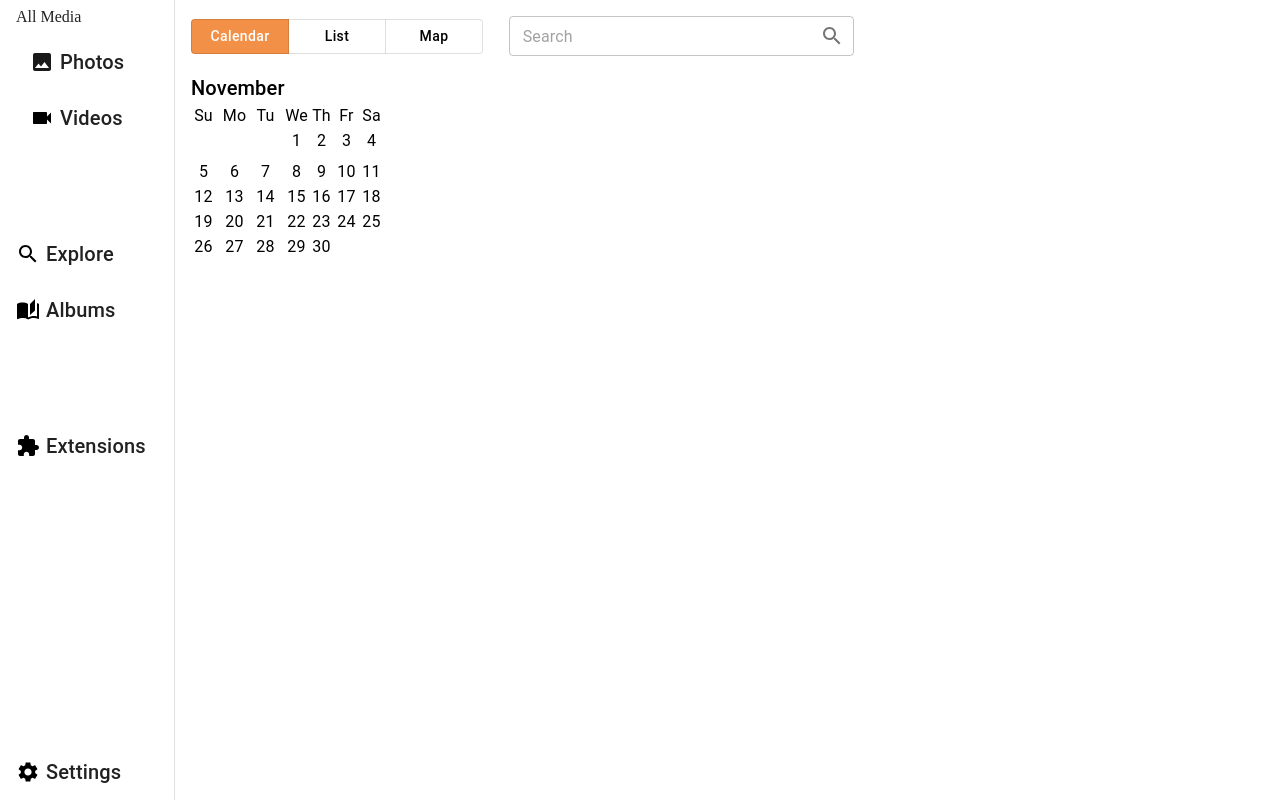
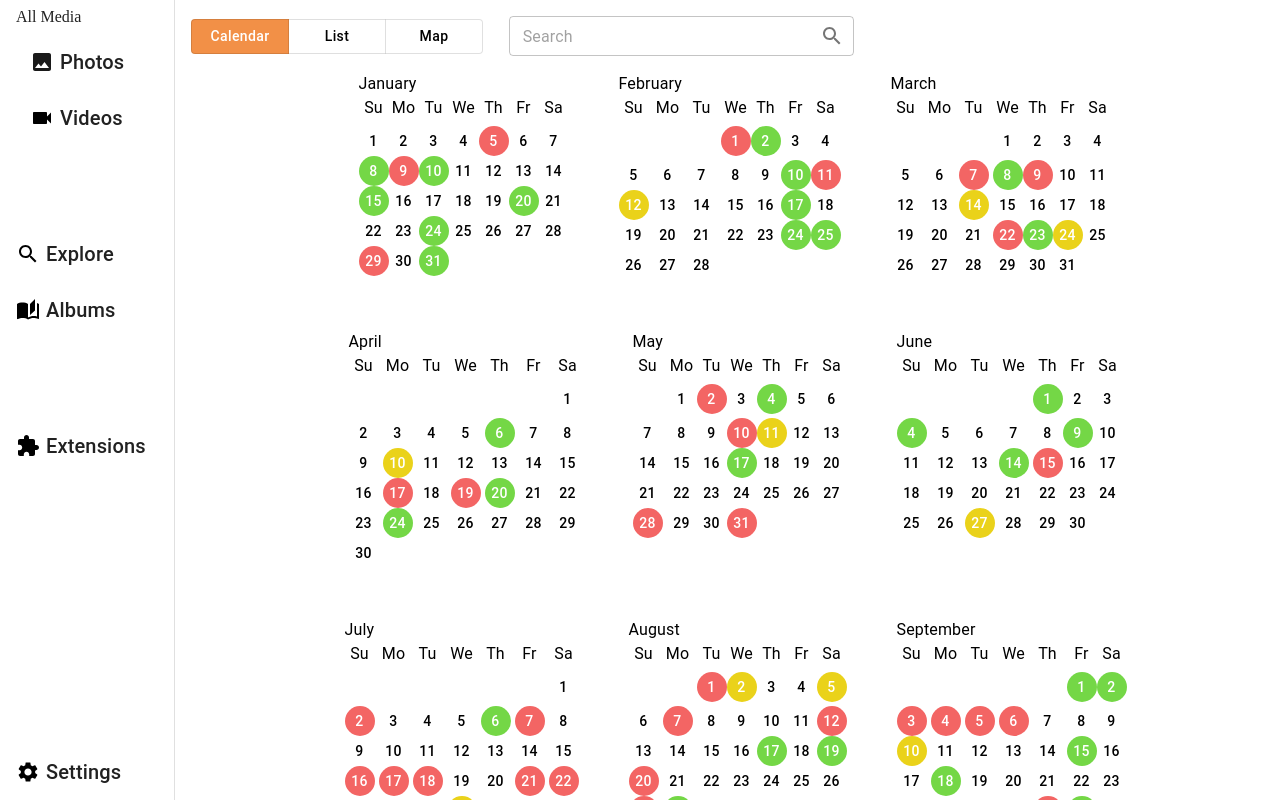
Before and after one commit to USC-DP/view-ui, a Next.js app: page /dashboard in a window 1280 px wide. Both pictures are taken after a click on the button "Calendar". Shown: the top 800 px of the page. Built offline with nearby package versions, Linux system fonts and the light colour scheme.

Commit message:
improced calendar display

```diff
--- /dev/null
+++ b/src/components/calendar/components/day.tsx
@@ -0,0 +1,34 @@
+import { Button } from "@mui/material";
+import React from "react";
+import { useState } from "react";
+import '../styles/month.css'
+
+
+export function Day({ label, bgColor }: { label: string, bgColor?: string }) {
+
+    const [bagColor, setBagColor] = React.useState<string>();
+
+    React.useEffect(() => {
+        if (bgColor == undefined) {
+            let v = Math.random();
+            if (v > 0.9) {
+                setBagColor('#74D746')
+            }
+            else if (v > 0.85) {
+                setBagColor('#EAD21A')
+            }
+            else if (v > 0.75) {
+                setBagColor('#F36564')
+            }
+            //console.log(bgColor);
+        }
+    }, [bagColor]);
+
+    return (
+        <>
+            <Button className="grid-item date-label"  disableElevation sx={{ p: 0, minWidth: '25px', borderRadius: '20px', backgroundColor: bagColor ? bagColor : 'white', color: bagColor ? 'white' : 'black', "&:hover": { backgroundColor: bagColor ? bagColor : 'white', color: bagColor ? 'white' : 'black'} }} variant="contained">
+                {label}
+            </Button>
+        </>
+    );
+}
--- a/src/components/calendar/models/models.tsx
+++ b/src/components/calendar/models/models.tsx
@@ -1,6 +1,8 @@
 
 
-export type MonthNumber = 1 | 2 | 3 | 4 | 5 | 6 | 17 | 8 | 9 | 10 | 11 | 12;
+export const monthNumbers = [1, 2, 3, 4, 5, 6, 7, 8, 9, 10, 11, 12];
+export type MonthNumber = typeof monthNumbers[number];
+//export type MonthNumber = 1 | 2 | 3 | 4 | 5 | 6 | 17 | 8 | 9 | 10 | 11 | 12;
 
 export const monthMap: { [key: number]: string } = {
   1: "January",
--- a/src/components/calendar/month.tsx
+++ b/src/components/calendar/month.tsx
@@ -1,7 +1,8 @@
-import { Box, Grid, Typography } from "@mui/material";
+import { Box, Button, Grid, Typography } from "@mui/material";
 import './styles/month.css'
 import React from "react";
 import { MonthNumber, monthMap } from "./models/models";
+import { Day } from "./components/day";
 
 
 
@@ -12,30 +13,30 @@ export default function Month({ month, year }: { month: MonthNumber, year: numbe
 
     React.useEffect(() => {
         setMonthDays((new Date(year, month, 0)).getDate());
-        console.log(new Date(year, month - 1).getDay())
         setStartMonthOffset((new Date(year, month - 1)).getDay());
-    }, [month, year])
+    }, [month, year]);
 
     return (
-        <Box sx={{ width: '5em' }}>
-            <Typography variant="h6">{monthMap[month]}</Typography>
+            <>
+                <Typography className="month-label">{monthMap[month]}</Typography>
                 <Box sx={{ display: 'grid', gridTemplateColumns: 'auto auto auto auto auto auto auto' }}>
-                <Typography className="grid-item">Su</Typography>
-                <Typography className="grid-item">Mo</Typography>
-                <Typography className="grid-item">Tu</Typography>
-                <Typography className="grid-item">We</Typography>
-                <Typography className="grid-item">Th</Typography>
-                <Typography className="grid-item">Fr</Typography>
-                <Typography className="grid-item">Sa</Typography>
+                    <Typography className="grid-item day-of-week-label">Su</Typography>
+                    <Typography className="grid-item day-of-week-label">Mo</Typography>
+                    <Typography className="grid-item day-of-week-label">Tu</Typography>
+                    <Typography className="grid-item day-of-week-label">We</Typography>
+                    <Typography className="grid-item day-of-week-label">Th</Typography>
+                    <Typography className="grid-item day-of-week-label">Fr</Typography>
+                    <Typography className="grid-item day-of-week-label">Sa</Typography>
                     {Array.from(Array(startMonthOffset)).map(_ => <div className="grid-item date-label"></div>)}
                     {
                         Array.from(Array(monthDays)).map((i, index) => {
                             return (
-                        <Typography className="grid-item date-label">{ index + 1}</Typography>
+                                <Day label={(index + 1).toString()}></Day>
                             )
                         })
                     }
                 </Box>
-        </Box>
+            </>
+
     )
 }
--- a/src/components/calendar/styles/month.css
+++ b/src/components/calendar/styles/month.css
@@ -1,10 +1,42 @@
 .grid-item {
-    margin: 3px;
-    text-align: center;
-    width: 25px;
-    height: 25px;
+  margin: 2px;
+  text-align: center;
+  width: 30px;
+  height: 30px;
+}
+
+.month-label {
+    font-size: 24px;
+}
+
+
+.day-of-week-label {
+  font-size: 16px;
 }
 
 .date-label {
-    font-size: 12px;
+  font-size: 16px;
+  text-align: center;
 }
+
+.month-grid {
+  margin: 0 auto;
+  width: 90%;
+  display: grid;
+  row-gap: 10px;
+  grid-template-columns: auto auto auto auto;
+}
+
+.month-item {
+  justify-self: center;
+  justify-content: center;
+}
+
+@media screen and (max-width: 1300px) {
+    .month-grid {
+      display: flex;
+      flex-wrap: wrap;
+      gap: 50px;
+      justify-content: center;
+    }
+  }
--- a/src/components/dashboard/calendar.tsx
+++ b/src/components/dashboard/calendar.tsx
@@ -4,23 +4,23 @@ import { LocalizationProvider } from '@mui/x-date-pickers/LocalizationProvider';
 import { AdapterDayjs } from '@mui/x-date-pickers/AdapterDayjs';
 import Month from "../calendar/month";
 
+import { monthNumbers } from "../calendar/models/models";
 
-export default function Calendar() {
+export default function Calendar({ isVisible }: {isVisible?: boolean}) {
 
 
 
     return (
-        <>
-            <Month month={11} year={2023}></Month>
-            {/*<Grid container spacing={2} columns={{ md: 12 }}>
-            {Array.from(Array(12)).map((_, index) => (
-                <Grid item md={3} key={index}>
-
-                </Grid>
-            ))
-            }
-        </Grid>
-        */}
-        </>
+        <div style={{display: isVisible ? 'block' : 'none'}}>
+            <div className="month-grid">
+                {
+                    monthNumbers.map((i) => (
+                        <div className="month-item">
+                            <Month month={i} year={2023}></Month>
+                        </div>
+                    ))
+                }
+            </div>
+        </div>
     )
 }
--- a/src/components/dashboard/photo-list.tsx
+++ b/src/components/dashboard/photo-list.tsx
@@ -1,11 +1,11 @@
 import PhotoSection from "../shared/section";
 
-export default function PhotoList() {
+export default function PhotoList({isVisible}: {isVisible?: boolean}) {
     return (
-        <>
+        <div style={{display: isVisible? 'block' : 'none'}}>
             <PhotoSection></PhotoSection>
             <PhotoSection></PhotoSection>
             <PhotoSection></PhotoSection>
-        </>
+        </div>
     )
 }
--- a/src/components/shared/section.tsx
+++ b/src/components/shared/section.tsx
@@ -32,7 +32,6 @@ export default function PhotoSection(/*{ photoRows }: { photoRows: HtmlPhoto[][]
                 height: window.innerHeight,
             });*/
             setPhotoRows(naiveLayout(photoData, window.innerWidth - 200))
-            console.log('resized');
         }
 
         // Add event listener
--- a/src/pages/dashboard.tsx
+++ b/src/pages/dashboard.tsx
@@ -20,9 +20,9 @@ export default function Dashboard() {
 
             </Box>
 
-            {pageView == 'list' && <PhotoList></PhotoList>}
+            {<PhotoList isVisible={pageView == 'list'}></PhotoList>}
             {pageView == 'map' && <p>map</p>}
-            {pageView == 'calendar' && <CalendarDisplay></CalendarDisplay>}
+            {<CalendarDisplay isVisible={pageView == 'calendar'}></CalendarDisplay>}
         </>
     )
 }
```
Also changed, not shown: src/components/calendar/styles/day.css (added). Lines whose indentation alone changed are shown as unchanged.
